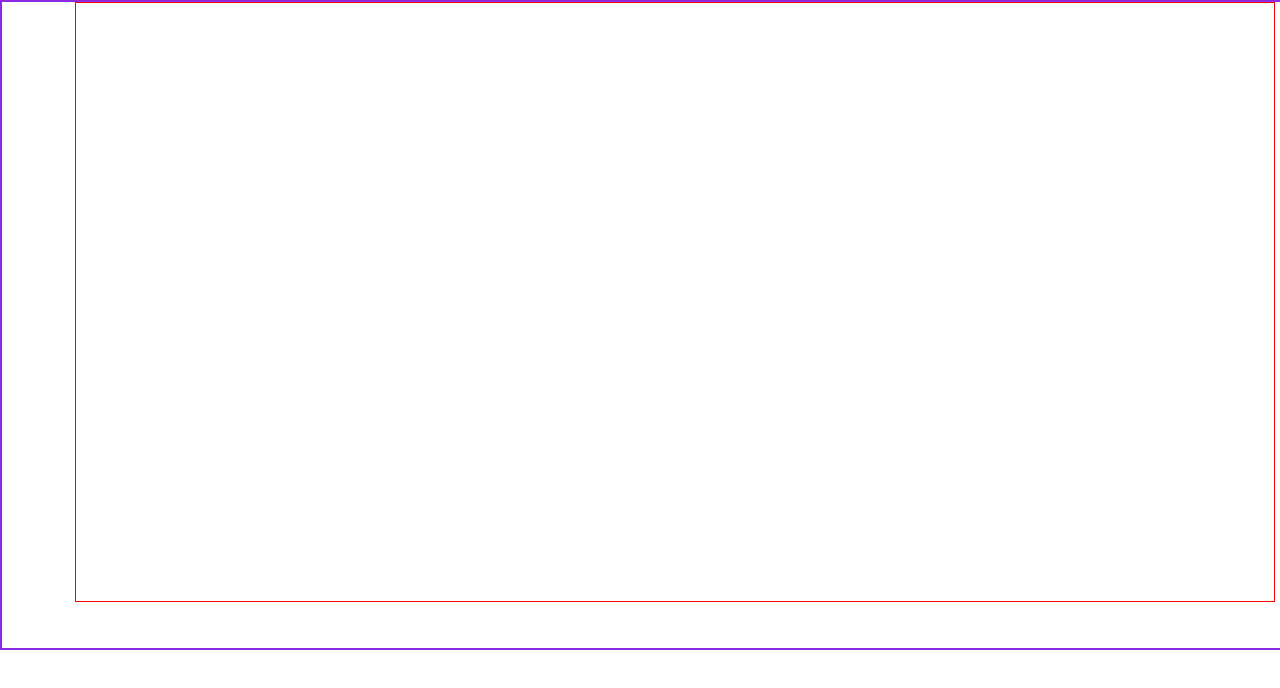
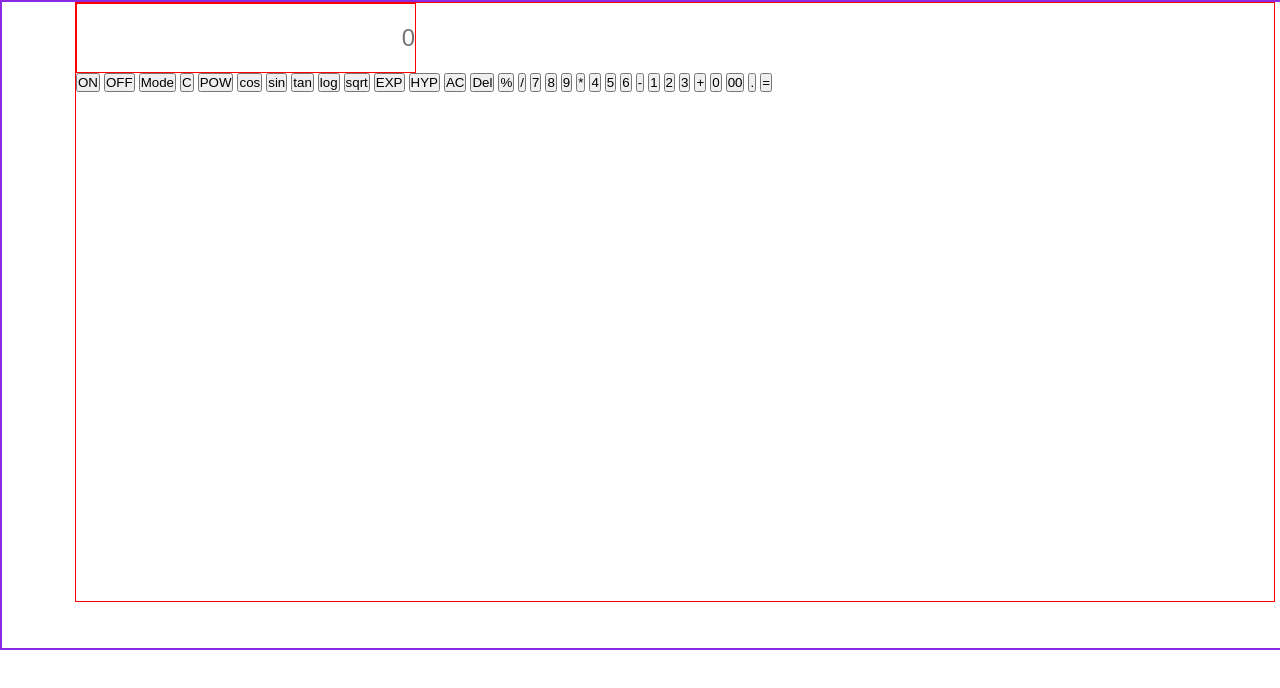
Before and after one commit to adunolamii/A-scientific-calculator, a plain HTML site: page Index.html in a window 1280 px wide. Shown: the top 688 px of the page. Drawn offline with Linux system fonts and the light colour scheme.

Commit message:
add:css_styling

```diff
--- a/Index.html
+++ b/Index.html
@@ -8,6 +8,55 @@
 <body>
     <nav class="container">
         <div class="main">
+            <input type="text" placeholder="0" id="input">
+            <div class="buttons">
+                <button onclick=>ON</button>
+                <button onclick=>OFF</button>
+                <button onclick=>Mode</button>
+                <button onclick=>C</button>
+
+                <button onclick= "pow()">POW</button>
+                <button onclick="cos()">cos</button>
+                <button onclick= "sin()">sin</button>
+                <button onclick= "tan()">tan</button>
+
+                <button onclick=>log</button>
+                <button onclick=>sqrt</button>
+                <button onclick=>EXP</button>
+                <button onclick=>HYP</button>
+
+
+                <button  onclick="clearDisplay()">AC</button>
+                <button  onclick="del()">Del</button>
+                <button  onclick="display('%')">%</button>
+                <button  onclick="display('/')">/</button>
+
+                <button  onclick="display('7')" >7</button>
+                <button  onclick="display('8')">8</button>
+                <button  onclick="display('9')">9</button>
+                <button  onclick="display('*')">*</button>
+
+                <button  onclick="display('4')">4</button>
+                <button  onclick="display('5')">5</button>
+                <button  onclick="display('6')">6</button>
+                <button  onclick="display('-')">-</button>
+
+
+                <button  onclick="display('1')">1</button>
+                <button  onclick="display('2')">2</button>
+                <button  onclick="display('3')">3</button>
+                <button  onclick="display('+')">+</button>
+
+                <button  onclick="display('0')">0</button>
+                <button  onclick="display('00')">00</button>
+                <button  onclick="display('.')">.</button>
+                <button  onclick="calculate()">=</button>
+
+
+
+
+
+            </div>
 
         </div>
     </nav>
--- a/Style.css
+++ b/Style.css
@@ -14,6 +14,14 @@
     border: 1px solid blue;
     margin: auto;
 }
+#input{
+    width: 264px;
+    height: 70px;
+    text-align: right;
+    font-size: 20px;
+    border: 1px solid red;
+
+}
 
 
 @media (min-width:400px){
@@ -28,4 +36,9 @@
         border: 1px solid red;
         margin: auto;
     }
+    #input{
+        width: 340px;
+        font-size: 24px;
+        /* margin: auto; */
+    }
 }
```
